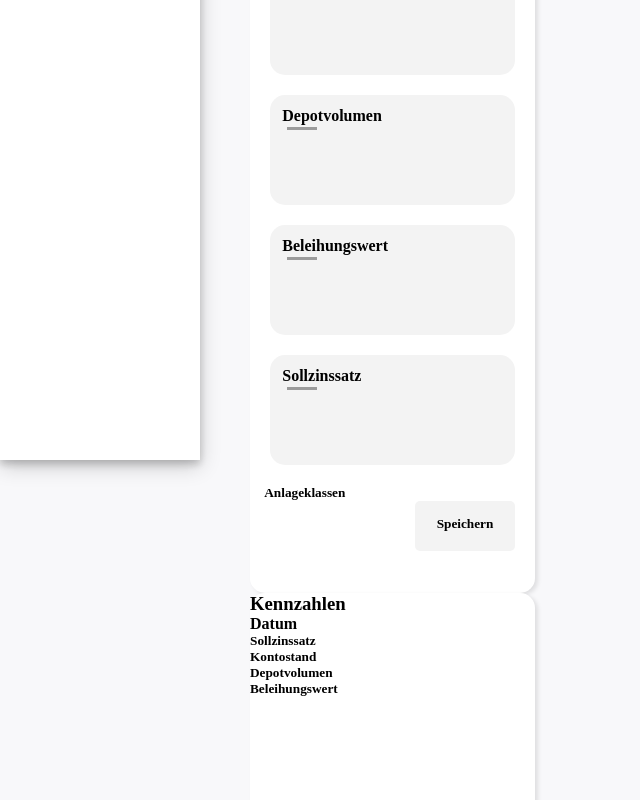
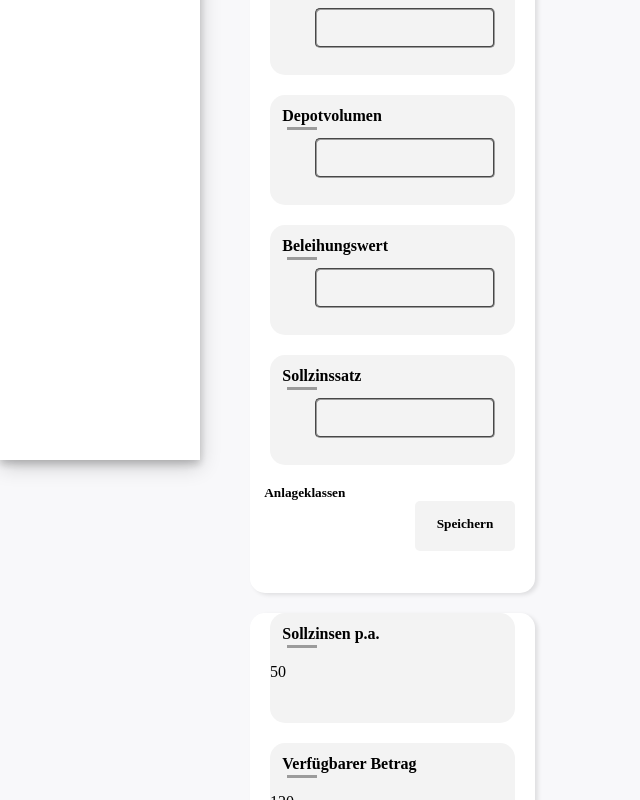
Before and after one commit to SimonHaas/wpkrechner, a React (Create React App) app in the folder wpk/: page /rechner in a window 1280 px wide. Shown: the part 340-1140 px from the top of the page, without its empty margins (0-640 px from the left). Built offline with nearby package versions, Linux system fonts and the light colour scheme.

Commit message:
Kennzahlen Komponente

```diff
--- /dev/null
+++ b/wpk/src/components/Kennzahl.jsx
@@ -0,0 +1,9 @@
+export default function Kennzahl({ title, value }) {
+    return (
+        <div className="eingabeItem">
+            <h4>{title}</h4>
+            <div className="underLine"></div>
+            <p>{value}</p>
+        </div>
+    )
+}
--- /dev/null
+++ b/wpk/src/components/Kennzahlen.jsx
@@ -0,0 +1,11 @@
+import Kennzahl from "./Kennzahl";
+
+export default function Kennzahlen() {
+    return (
+        <div className="kennzahlenBox">
+            <Kennzahl title='Sollzinsen p.a.' value={50} />
+            <Kennzahl title='Verfügbarer Betrag' value={120} />
+            <Kennzahl title='Beleihungsquote' value={0,78} />
+        </div>
+    )
+}
--- /dev/null
+++ b/wpk/src/components/MainInput.jsx
@@ -0,0 +1,48 @@
+export default function MainInput() {
+    return (
+        <div className="eingabenBox">
+            <h3>Eingaben</h3>
+                <div className="eingabeItem">
+                    <h4>Datum</h4>
+                    <div className="underLine"></div>
+                    <form className="form" id="eingabe">
+                        <input type="date" id="datum" />
+                    </form>
+                </div>
+                <div className="eingabeItem">
+                    <h4>Kontostand</h4>
+                    <div className="underLine"></div>
+                    <form className="form" id="eingabe">
+                        <input type="text" id="kontostand" />
+                    </form>
+                </div>
+                <div className="eingabeItem">
+                    <h4>Depotvolumen</h4>
+                    <div className="underLine"></div>
+                    <form className="form" id="eingabe">
+                        <input type="text" id="depotvolumen"/>
+                    </form>
+                </div>
+                <div className="eingabeItem">
+                    <h4>Beleihungswert</h4>
+                    <div className="underLine"></div>
+                    <form className="form" id="eingabe">
+                        <input type="text" id="beleihungswert"/>
+                    </form>
+                </div>
+                <div className="eingabeItem">
+                    <h4>Sollzinssatz</h4>
+                    <div className="underLine"></div>
+                    <form className="form" id="eingabe">
+                        <input type="text" id="sollzinssatz"/>
+                    </form>
+                </div>
+                <div className="anlageklasse">
+                    <h5>Anlageklassen</h5>
+                </div>
+                <div className="saveButton">
+                    <h5>Speichern</h5>
+                </div>
+        </div>
+    )
+}
--- a/wpk/src/components/Rechner.jsx
+++ b/wpk/src/components/Rechner.jsx
@@ -1,72 +1,11 @@
+import Kennzahlen from "./Kennzahlen";
+import MainInput from "./MainInput";
+
 export default function Rechner() {
     return (
         <div>
-            <div className="eingabenBox">
-                <h3>Eingaben</h3>
-                <div className="eingabeItem">
-                    <h4>Datum</h4>
-                    <div className="underLine"></div>
-                    <form className="form" id="eingabe">
-                        {/* <input type="date" id="datum"> */}
-                    </form>
-                </div>
-                <div className="eingabeItem">
-                    <h4>Kontostand</h4>
-                    <div className="underLine"></div>
-                    <form className="form" id="eingabe">
-                        {/* <input type="text" id="kontostand"> */}
-                    </form>
-                </div>
-                <div className="eingabeItem">
-                    <h4>Depotvolumen</h4>
-                    <div className="underLine"></div>
-                    <form className="form" id="eingabe">
-                        {/* <input type="text" id="depotvolumen"> */}
-                    </form>
-                </div>
-                <div className="eingabeItem">
-                    <h4>Beleihungswert</h4>
-                    <div className="underLine"></div>
-                    <form className="form" id="eingabe">
-                        {/* <input type="text" id="beleihungswert"> */}
-                    </form>
-                </div>
-                <div className="eingabeItem">
-                    <h4>Sollzinssatz</h4>
-                    <div className="underLine"></div>
-                    <form className="form" id="eingabe">
-                        {/* <input type="text" id="sollzinssatz"> */}
-                    </form>
-                </div>
-                <div className="anlageklasse">
-                    <h5>Anlageklassen</h5>
-                </div>
-                <div className="saveButton">
-                    <h5>Speichern</h5>
-                </div>
-            </div>
-            <div className="kennzahlenBox">
-                <div className="">
-                </div>
-                <span>
-                    <h3>Kennzahlen</h3>
-                </span>
-                <span>
-                    <h4>Datum</h4>
-                </span>
-                <span>
-                    <h5>Sollzinssatz</h5>
-                </span>
-                <span>
-                    <h5>Kontostand</h5>
-                </span>
-                <span>
-                    <h5>Depotvolumen</h5>
-                </span>
-                <span>
-                    <h5>Beleihungswert</h5>
-                </span>
-            </div>
+            <MainInput/>
+            <Kennzahlen />
         </div>
     )
 }
```
